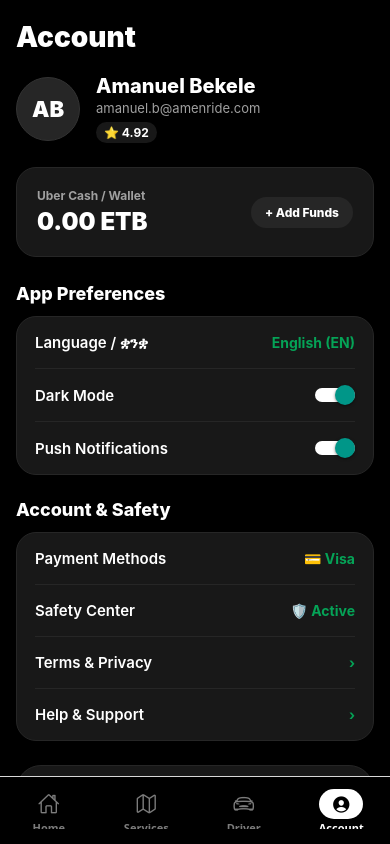
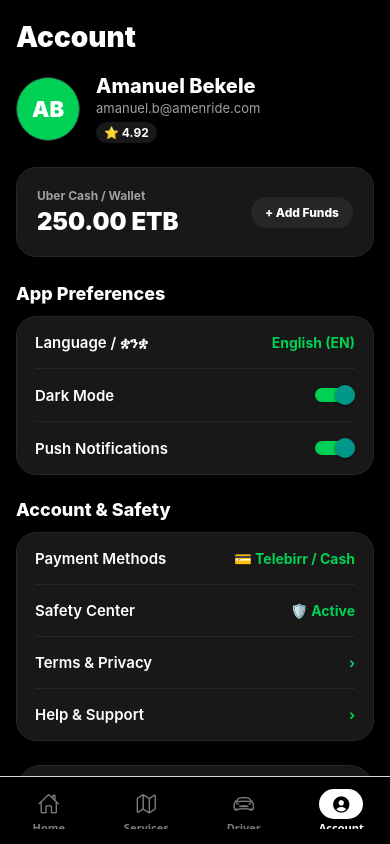
Before and after one commit to babam49-dot/AmenRide, a React Native app in the folder mobile/: screen /Account in a window 390 px wide. Built offline with nearby package versions, Linux system fonts and the light colour scheme; no server answers.

Commit message:
feat(mobile/screens): update SettingsScreen with theme & language toggle persistence

```diff
--- a/mobile/screens/SettingsScreen.js
+++ b/mobile/screens/SettingsScreen.js
@@ -35,7 +35,7 @@ export default function SettingsScreen() {
 
   return (
     <ScrollView style={styles.container} contentContainerStyle={styles.contentContainer}>
-      {/* ── Uber Account Profile Header ── */}
+      {/* Account Profile Header */}
       <View style={styles.header}>
         <Text style={styles.headerTitle}>{t('account')}</Text>
       </View>
@@ -51,8 +51,8 @@ export default function SettingsScreen() {
             <Text style={styles.avatarText}>{initials}</Text>
           </View>
           <View style={styles.profileInfo}>
-            <Text style={styles.name}>{driver?.name || 'Amanuel Bekele'}</Text>
-            <Text style={styles.email}>{driver?.email || 'amanuel.b@amenride.com'}</Text>
+            <Text style={styles.name}>{driver?.name || 'Abebe Bikila'}</Text>
+            <Text style={styles.email}>{driver?.email || 'abebe.b@amenride.com'}</Text>
             <View style={styles.ratingBadge}>
               <Text style={styles.ratingText}>⭐ {driver?.rating || '4.92'}</Text>
             </View>
@@ -60,18 +60,18 @@ export default function SettingsScreen() {
         </View>
       )}
 
-      {/* ── Uber Wallet Card ── */}
+      {/* Wallet Card */}
       <View style={styles.walletCard}>
         <View>
           <Text style={styles.walletLabel}>{t('uberCash')}</Text>
-          <Text style={styles.walletVal}>0.00 ETB</Text>
+          <Text style={styles.walletVal}>250.00 ETB</Text>
         </View>
         <TouchableOpacity style={styles.addFundsBtn}>
           <Text style={styles.addFundsText}>{t('addFunds')}</Text>
         </TouchableOpacity>
       </View>
 
-      {/* ── Preferences ── */}
+      {/* Preferences */}
       <Text style={styles.sectionTitle}>{t('appPreferences')}</Text>
       <View style={styles.card}>
         <TouchableOpacity style={styles.row} onPress={toggleLanguage}>
@@ -84,8 +84,8 @@ export default function SettingsScreen() {
           <Switch
             value={darkMode}
             onValueChange={setDarkMode}
-            trackColor={{ false: '#333333', true: '#FFFFFF' }}
-            thumbColor={darkMode ? '#000000' : '#7C7C7C'}
+            trackColor={{ false: '#333333', true: '#00D154' }}
+            thumbColor={darkMode ? '#FFFFFF' : '#7C7C7C'}
           />
         </View>
         <View style={styles.divider} />
@@ -94,17 +94,17 @@ export default function SettingsScreen() {
           <Switch
             value={pushNotif}
             onValueChange={setPushNotif}
-            trackColor={{ false: '#333333', true: '#FFFFFF' }}
-            thumbColor={pushNotif ? '#000000' : '#7C7C7C'}
+            trackColor={{ false: '#333333', true: '#00D154' }}
+            thumbColor={pushNotif ? '#FFFFFF' : '#7C7C7C'}
           />
         </View>
       </View>
 
-      {/* ── Account Links ── */}
+      {/* Account Links */}
       <Text style={styles.sectionTitle}>{t('accountSafety')}</Text>
       <View style={styles.card}>
         {[
-          { label: 'Payment Methods', detail: '💳 Visa' },
+          { label: 'Payment Methods', detail: '💳 Telebirr / Cash' },
           { label: 'Safety Center', detail: '🛡️ Active' },
           { label: 'Terms & Privacy', detail: '›' },
           { label: 'Help & Support', detail: '›' },
@@ -119,12 +119,12 @@ export default function SettingsScreen() {
         ))}
       </View>
 
-      {/* ── Uber Sign Out ── */}
+      {/* Sign Out */}
       <TouchableOpacity style={styles.logoutBtn} activeOpacity={0.85}>
         <Text style={styles.logoutText}>{t('signOut')}</Text>
       </TouchableOpacity>
 
-      <Text style={styles.versionText}>Uber AMEN v1.0.0 · Bahir Dar</Text>
+      <Text style={styles.versionText}>AMEN Ride v1.0.0 · Bahir Dar, Ethiopia 🇪🇹</Text>
 
       <View style={{ height: 100 }} />
     </ScrollView>
@@ -165,7 +165,7 @@ const styles = StyleSheet.create({
     width: 64,
     height: 64,
     borderRadius: 32,
-    backgroundColor: '#262626',
+    backgroundColor: '#00D154',
     justifyContent: 'center',
     alignItems: 'center',
     marginRight: 16,
@@ -263,7 +263,7 @@ const styles = StyleSheet.create({
   },
   rowDetail: {
     fontSize: 14,
-    color: '#05A357',
+    color: '#00D154',
     fontWeight: '700',
   },
   divider: { height: 1, backgroundColor: '#262626' },
```
